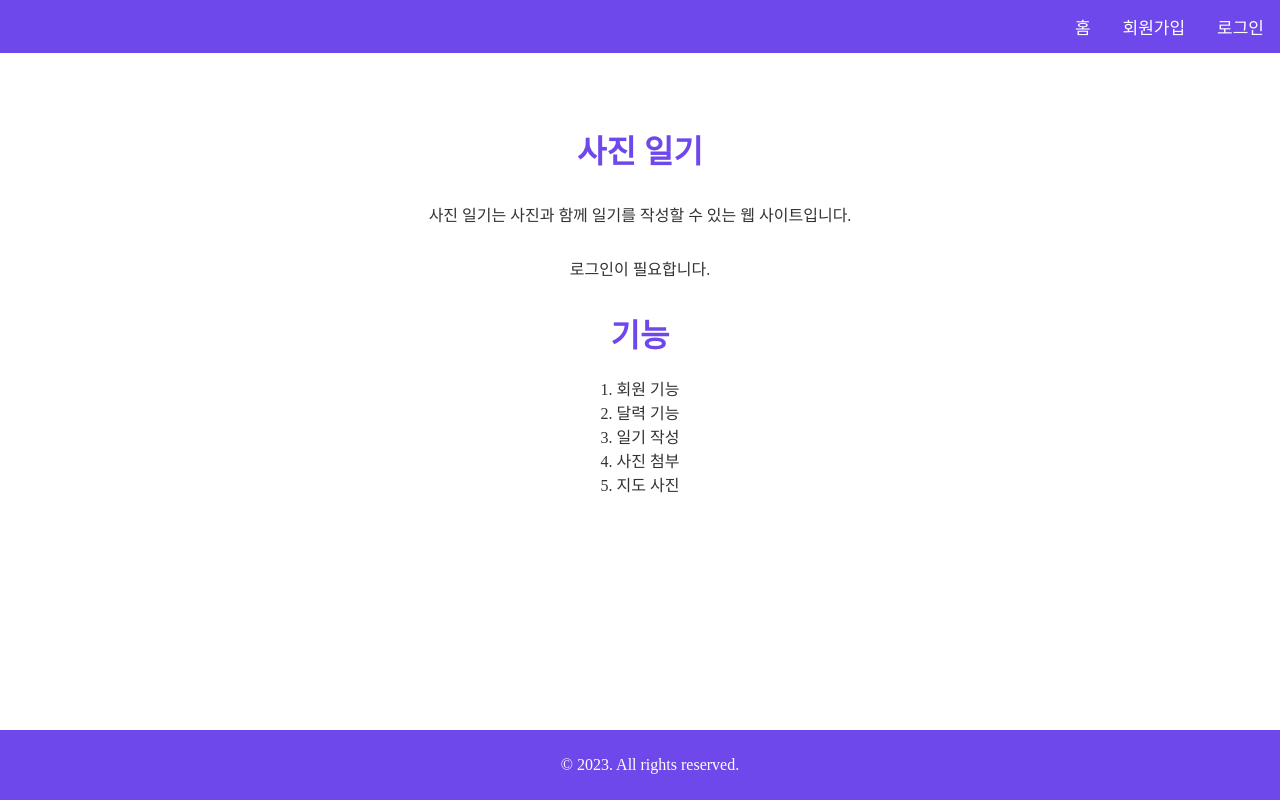
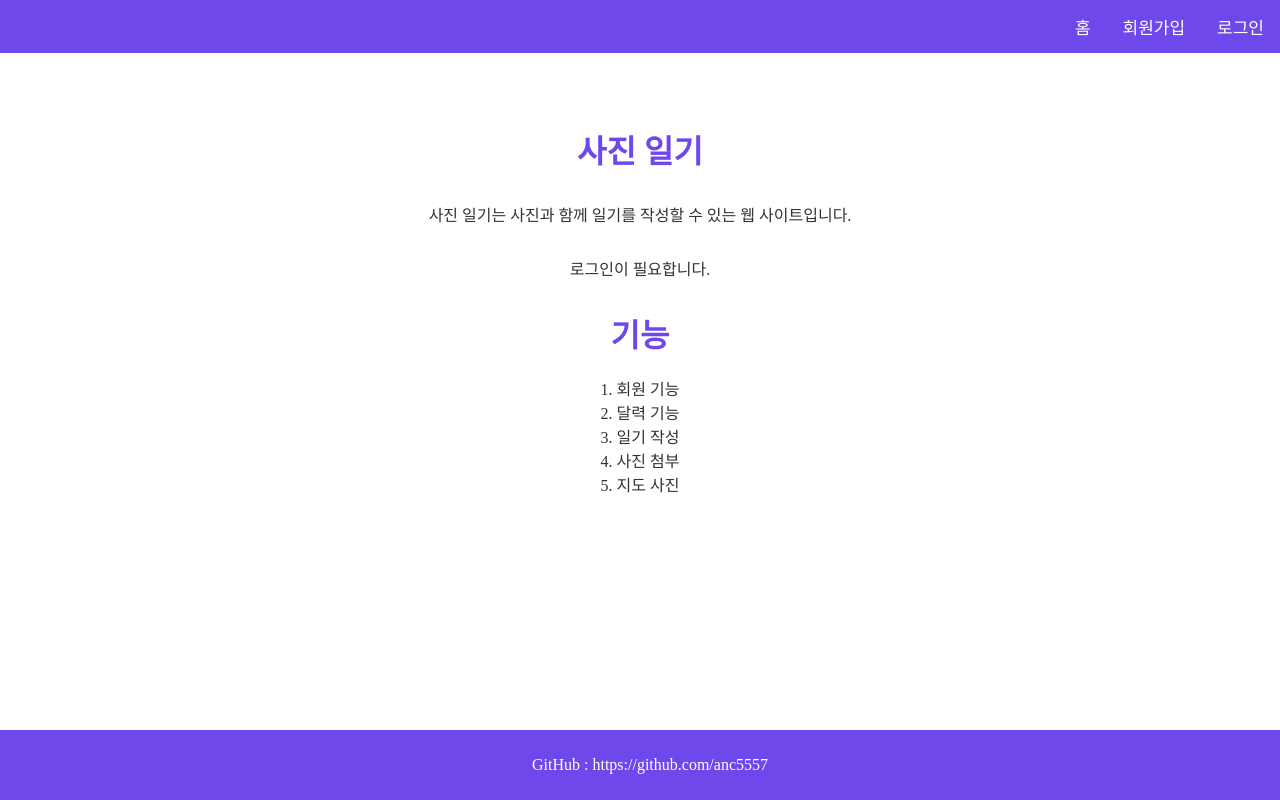
Before and after one commit to anc5557/Diary, a React (Create React App) app in the folder frontend/: page / in a window 1280 px wide. Built offline with nearby package versions, Linux system fonts and the light colour scheme.

Commit message:
Add GitHub link to Footer component and style it.

```diff
--- a/frontend/src/App.css
+++ b/frontend/src/App.css
@@ -180,6 +180,11 @@
   width: 100%;
 }
 
+.github-link{
+  color: white;
+  text-decoration: none;
+}
+
 /* about-title */
 .about-title {
   font-size: 2rem;
--- a/frontend/src/Footer.jsx
+++ b/frontend/src/Footer.jsx
@@ -4,15 +4,13 @@ import React from 'react';
 import './App.css';
 
 function Footer() {
-    // 그냥 네모 박스로 만들어놓은 것
     return (
         <div className="footer">
             <div className="footer-text">
-                <p>© 2023. All rights reserved.</p>
+                <p>GitHub : <a href='https://github.com/anc5557' className='github-link'>https://github.com/anc5557</a></p>
             </div>
         </div>
     );
-
 }
 
 export default Footer;
```
